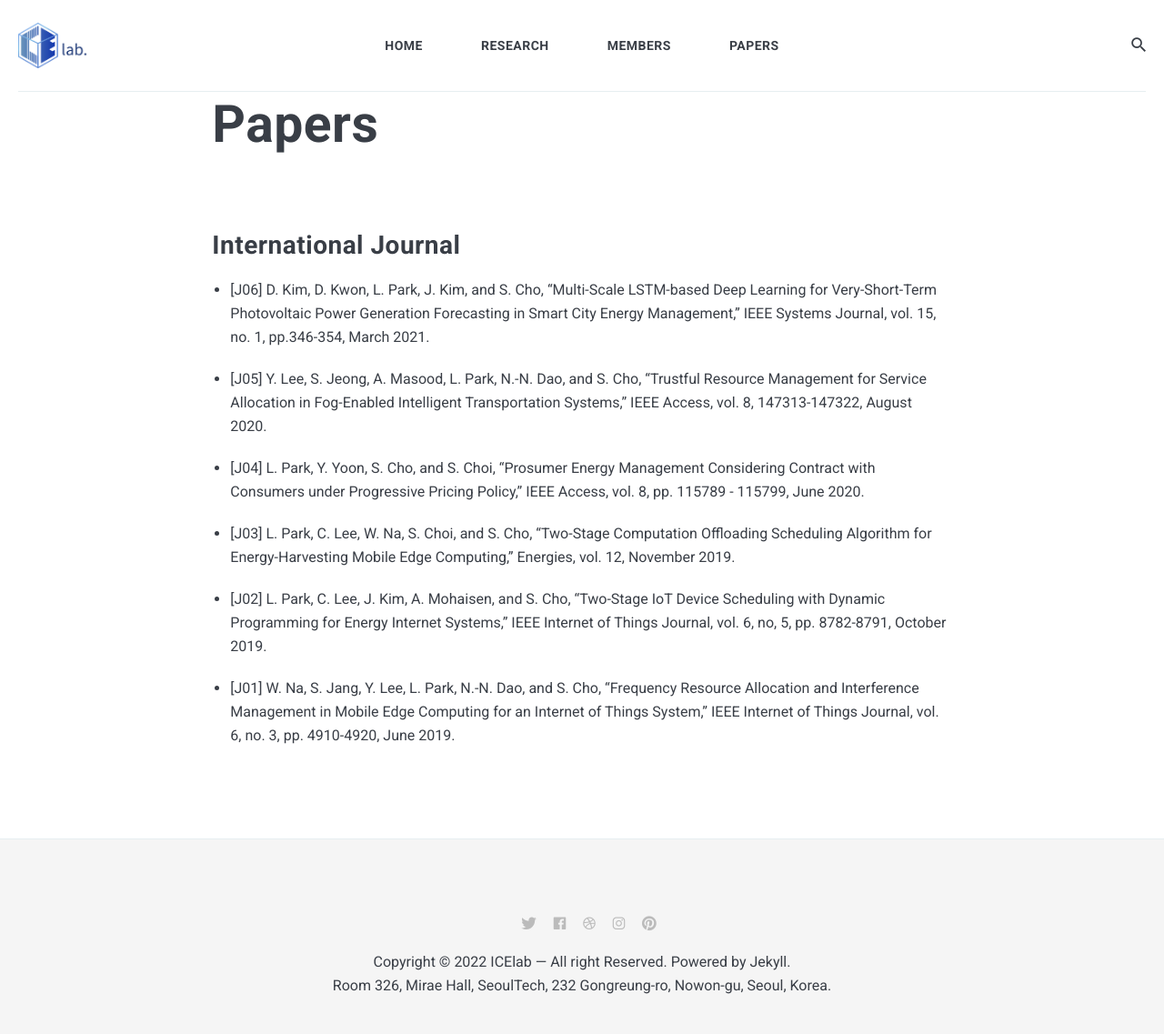
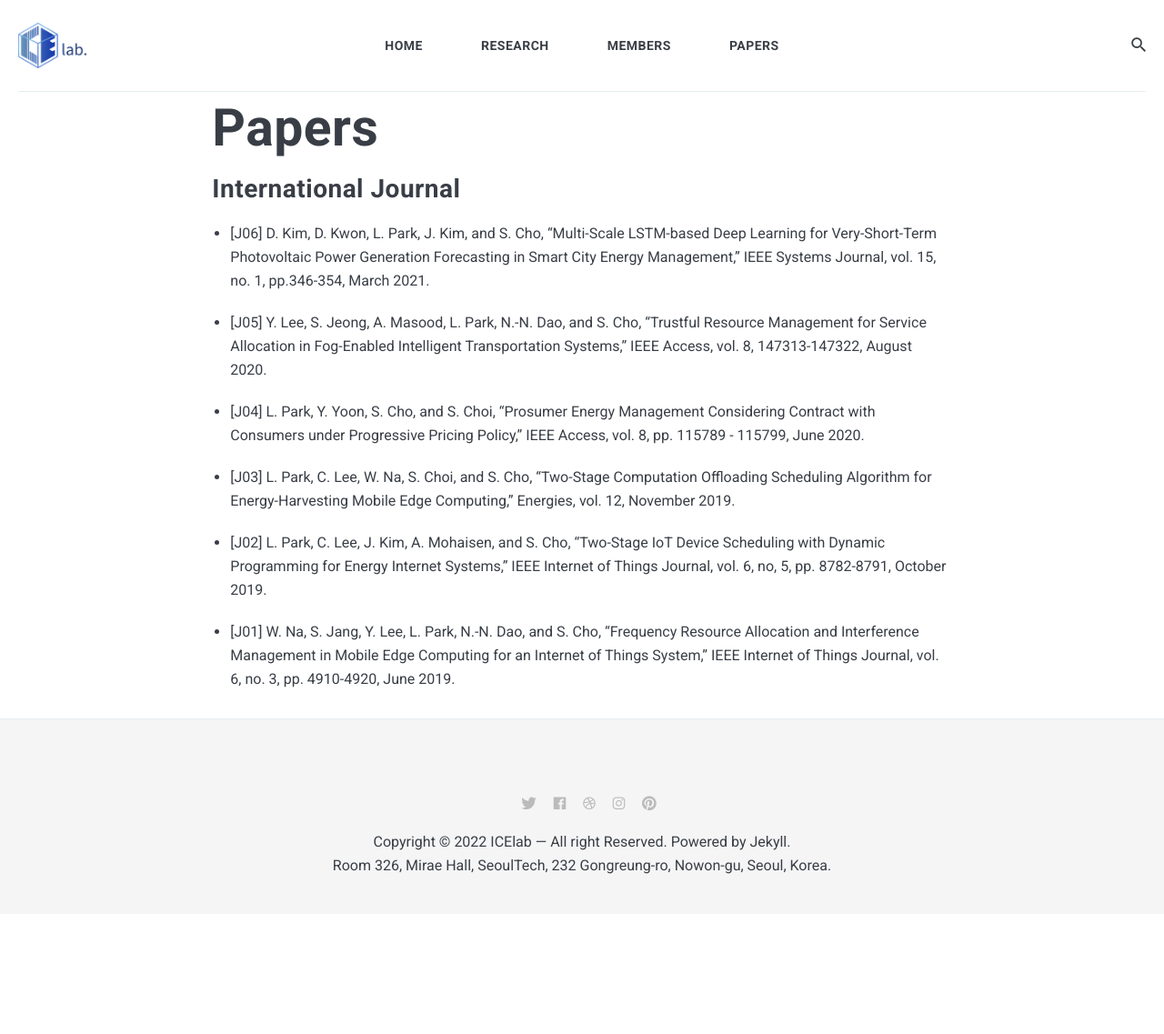
Before and after one commit to icelab-2020/HeeJaeMon123.github.io, a Jekyll site: the page built from _pages/02_papers.md, in a window 1280 px wide. Shown: the whole page at 91% size. Built offline with Jekyll 4.4.1, drawn with Linux system fonts in a browser that asks for light colours; nearby versions of some CDN libraries; our own code applies the rules of GitHub Pages for plain Markdown files; after the commit the page ends 1005 px from its top, so only the background shows below that.

Commit message:
Update _page.scss

```diff
--- a/_sass/4-layouts/_page.scss
+++ b/_sass/4-layouts/_page.scss
@@ -1,5 +1,5 @@
 .page-title-box {
-  padding: 1px 0;
+  padding: 5px 0;
   border-top: 1px solid $light-gray;
 
   .page-title {
@@ -9,7 +9,7 @@
   }
 
   @media only screen and (max-width: $mobile) {
-    padding: 40px 0;
+    padding: 10px 0;
 
     .page-title {
       font-size: 47px;
@@ -36,7 +36,7 @@
 }
 
 .page {
-  margin: 80px auto;
+  margin: 10px auto;
 
   img {
     margin: 30px 0;
```
